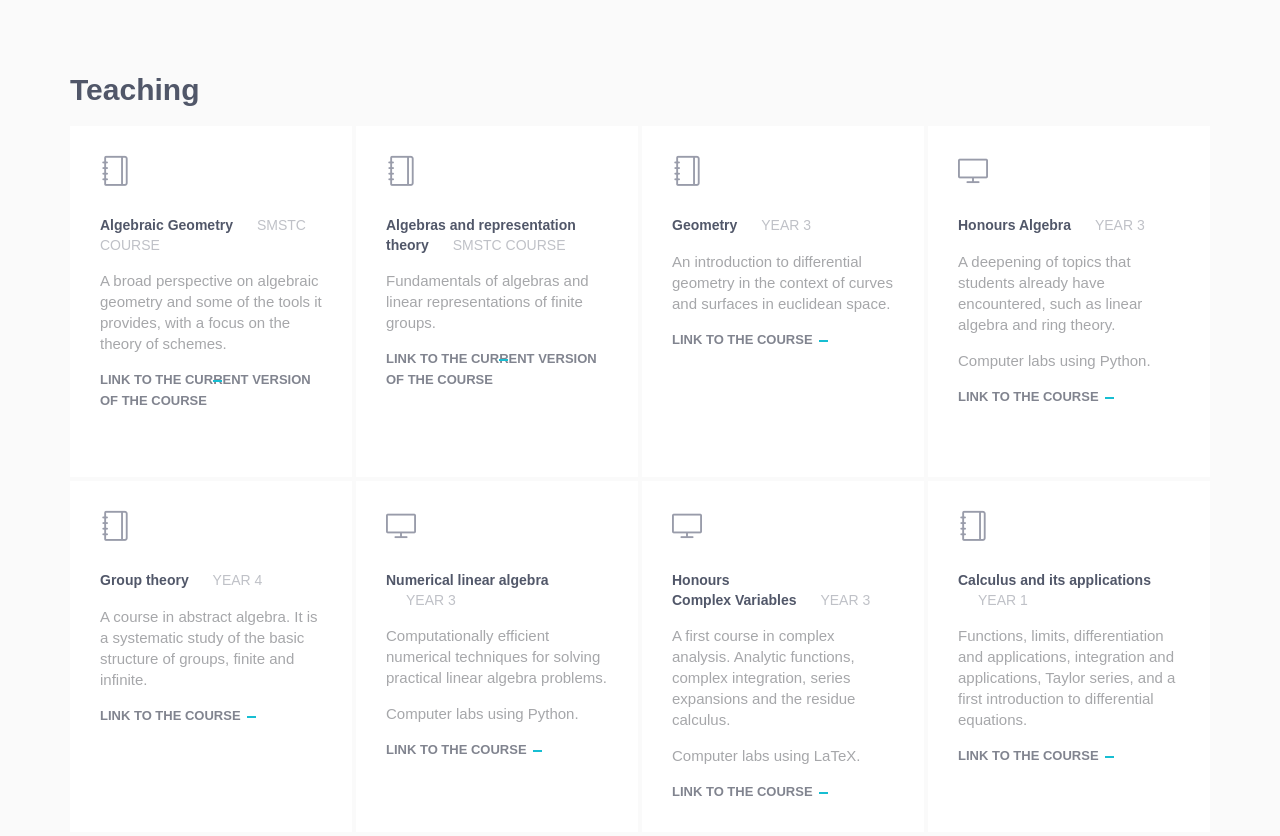
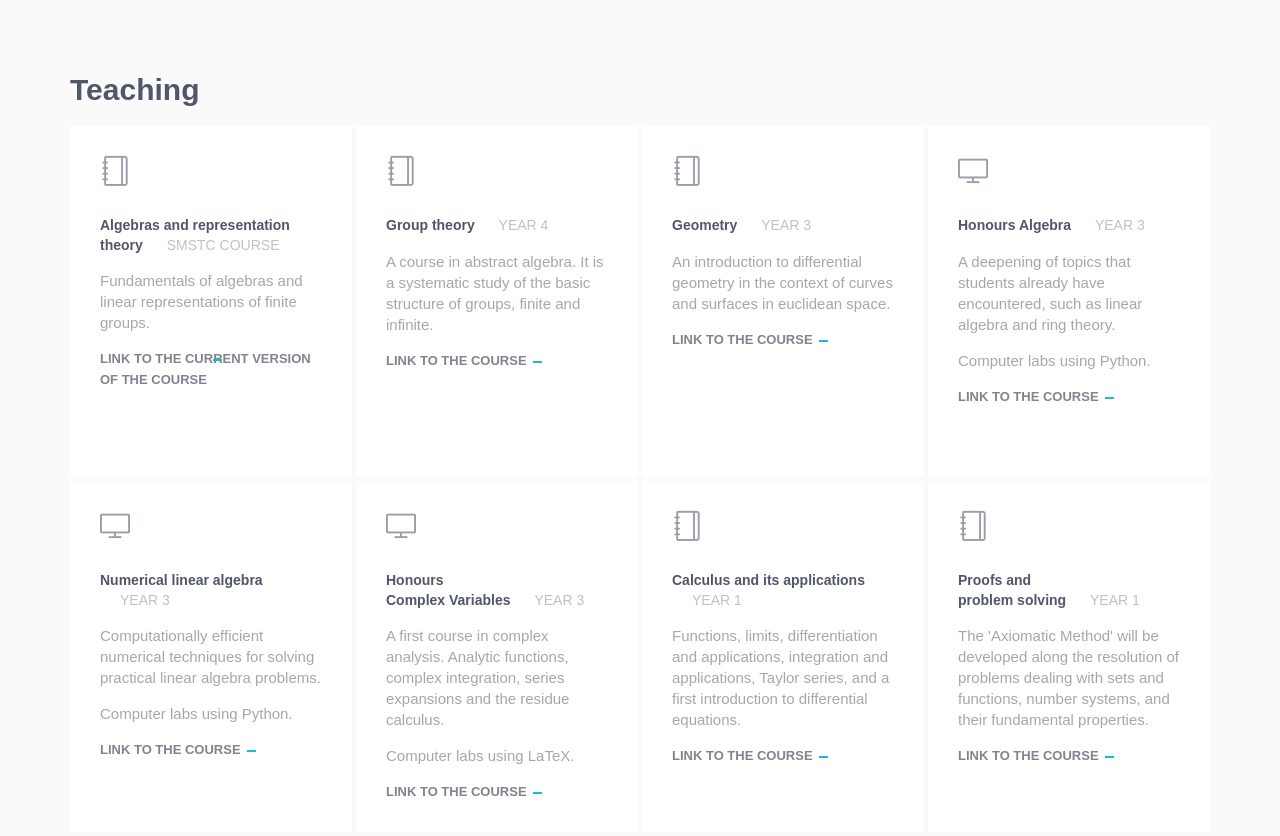
Before and after one commit to AntoinePinardin/Personal-Website, a plain HTML site: page index.html in a window 1280 px wide. Shown: the part 1780-2616 px from the top of the page. Drawn offline with Linux system fonts and the light colour scheme.

Commit message:
Updated my CV and the teaching part.

```diff
--- a/index.html
+++ b/index.html
@@ -218,19 +218,6 @@
                 <div class="container content-lg">
 				<h2 class="truc">Teaching</h2>
                     <div class="row row-space-2 margin-b-4">
-						<div class="col-md-3 col-sm-6 md-margin-b-4">
-                            <div class="service" data-height="height">
-                                <div class="service-element">
-                                    <i class="service-icon icon-notebook"></i>
-                                </div>
-                                <div class="service-info">
-                                    <h5><a href="https://smstc.ac.uk/modules/representation-theory">Algebraic Geometry</a> <span class="text-uppercase margin-l-20">SMSTC course</span></h5>
-									<p> A broad perspective on algebraic geometry and some of the tools it provides, with a focus on the theory of schemes.</p>
-									<a class="link" href="https://smstc.ac.uk/modules/algebraic-geometry">Link to the current version of the course</a>
-								</div>
-                                <a href="https://smstc.ac.uk/modules/representation-theory" class="content-wrapper-link"></a>
-                            </div>
-                        </div>
                         <div class="col-md-3 col-sm-6 md-margin-b-4">
                             <div class="service" data-height="height">
                                 <div class="service-element">
@@ -242,6 +229,19 @@
 									<a class="link" href="https://smstc.ac.uk/modules/representation-theory">Link to the current version of the course</a>
 								</div>
                                 <a href="https://smstc.ac.uk/modules/representation-theory" class="content-wrapper-link"></a>
+                            </div>
+                        </div>
+						<div class="col-md-3 col-sm-6">
+                            <div class="service" data-height="height">
+                                <div class="service-element">
+                                    <i class="service-icon icon-notebook"></i>
+                                </div>
+                                <div class="service-info">
+                                    <h5><a href="http://www-test.drps.ed.ac.uk/14-15/dpt/cxmath10079.htm">Group theory</a> <span class="text-uppercase margin-l-20">Year 4</span></h5>
+									<p>A course in abstract algebra. It is a systematic study of the basic structure of groups, finite and infinite.</p>
+									<a class="link" href="http://www-test.drps.ed.ac.uk/14-15/dpt/cxmath10079.htm">Link to the course</a>
+								</div>
+                                <a href="http://www-test.drps.ed.ac.uk/14-15/dpt/cxmath10079.htm" class="content-wrapper-link"></a>
                             </div>
                         </div>
                         <div class="col-md-3 col-sm-6 md-margin-b-4">
@@ -274,19 +274,6 @@
                     </div>
                     <!--// end row -->
 					<div class="row row-space-2 margin-b-4">
-						<div class="col-md-3 col-sm-6">
-                            <div class="service" data-height="height">
-                                <div class="service-element">
-                                    <i class="service-icon icon-notebook"></i>
-                                </div>
-                                <div class="service-info">
-                                    <h5><a href="http://www-test.drps.ed.ac.uk/14-15/dpt/cxmath10079.htm">Group theory</a> <span class="text-uppercase margin-l-20">Year 4</span></h5>
-									<p>A course in abstract algebra. It is a systematic study of the basic structure of groups, finite and infinite.</p>
-									<a class="link" href="http://www-test.drps.ed.ac.uk/14-15/dpt/cxmath10079.htm">Link to the course</a>
-								</div>
-                                <a href="http://www-test.drps.ed.ac.uk/14-15/dpt/cxmath10079.htm" class="content-wrapper-link"></a>
-                            </div>
-                        </div>
 						<div class="col-md-3 col-sm-6 sm-margin-b-4">
                             <div class="service" data-height="height">
                                 <div class="service-element">
@@ -328,7 +315,7 @@
                                 <a href="http://www.drps.ed.ac.uk/16-17/dpt/cxmath08058.htm" class="content-wrapper-link"></a>
                             </div>
                         </div>
-						<!--<div class="col-md-3 col-sm-6 md-margin-b-4">
+						<div class="col-md-3 col-sm-6 md-margin-b-4">
                             <div class="service" data-height="height">
                                 <div class="service-element">
                                     <i class="service-icon icon-notebook"></i>
@@ -340,7 +327,7 @@
 								</div>
                                 <a href="http://www.drps.ed.ac.uk/17-18/dpt/cxmath08059.htm" class="content-wrapper-link"></a>
                             </div>
-                        </div>-->
+                        </div>
                     </div>
                 </div>
             </div>
```
Also changed, not shown: 1 other file.
